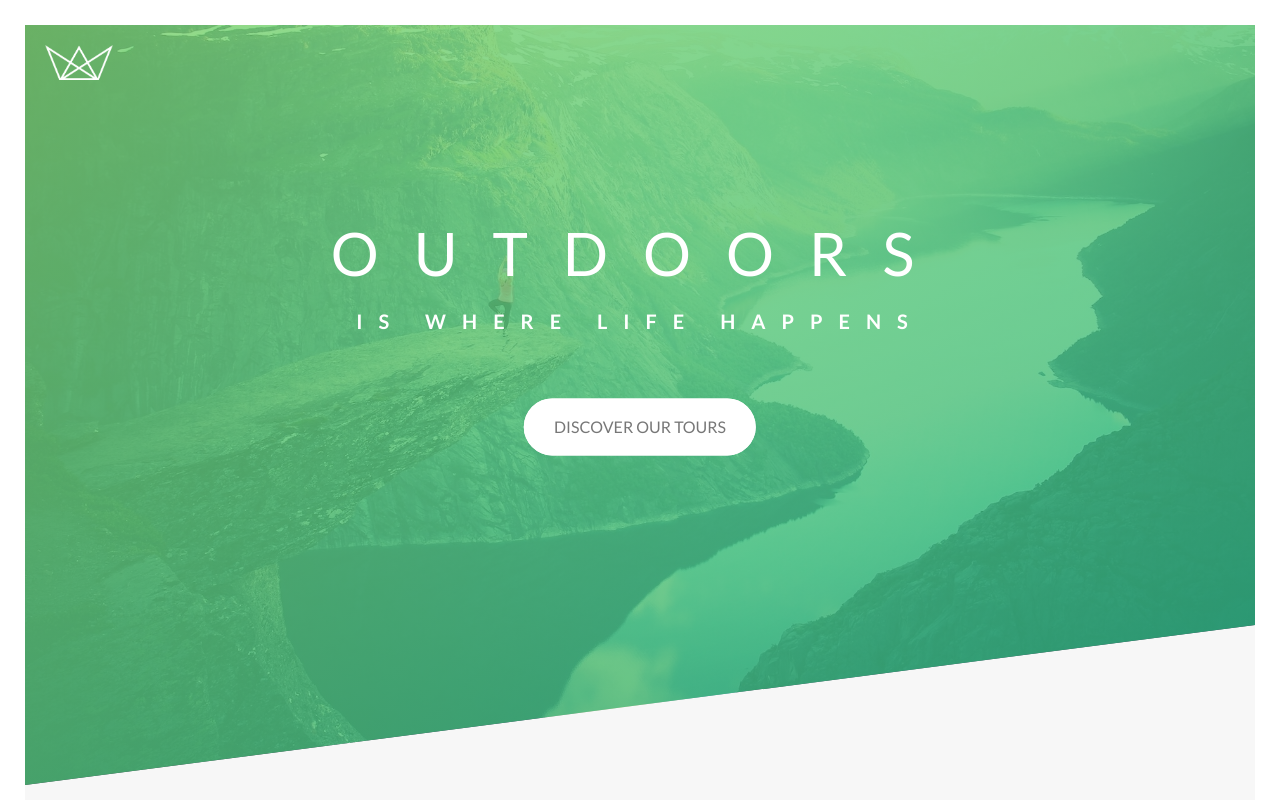
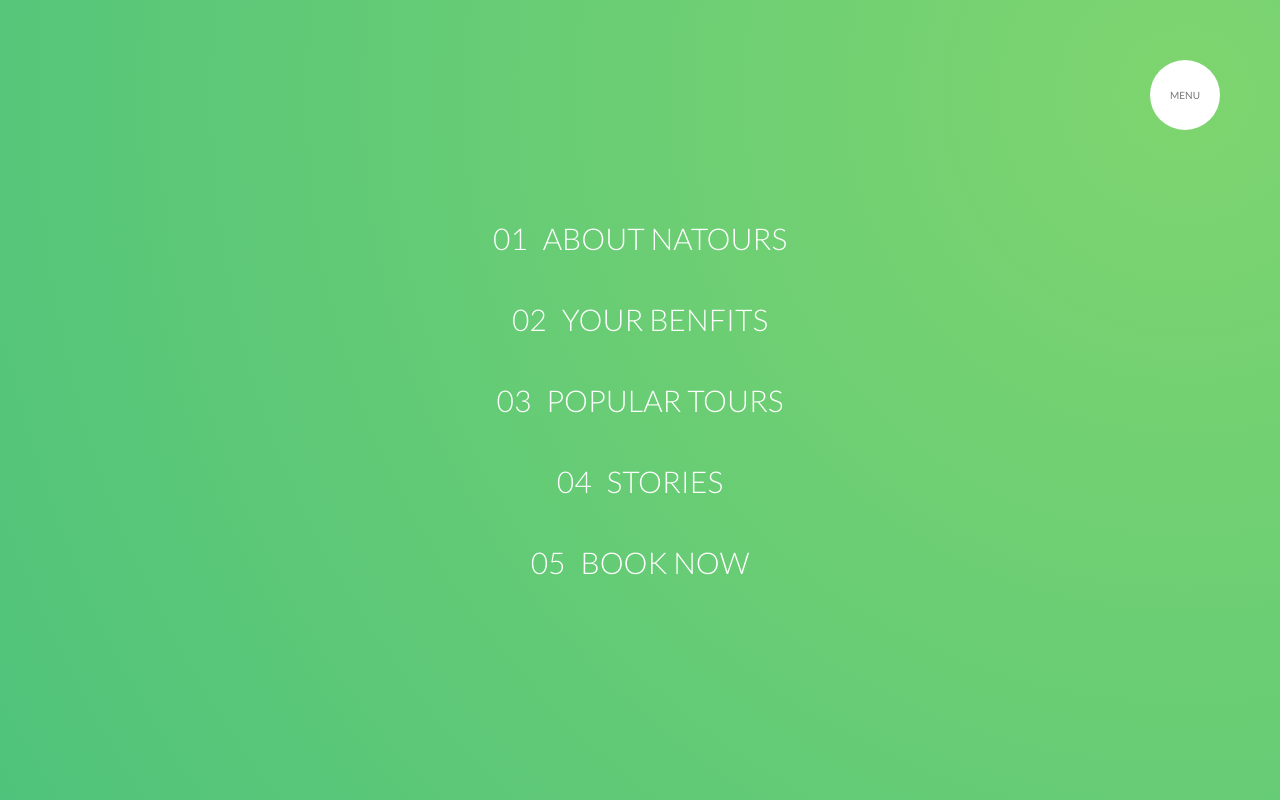
Before and after one commit to abdo-355/Natours, a website: page index.html in a window 1280 px wide. Shown: the top 800 px of the page. Drawn offline with nearby package versions, Linux system fonts and the light colour scheme; files that its build step writes are made by us from their sources.

Commit message:
add navigation button and apply initial styles to it

```diff
--- a/index.html
+++ b/index.html
@@ -15,6 +15,35 @@
     <title>Natours | Exciting tours for adventurous people</title>
   </head>
   <body>
+    <div class="navigation">
+      <input type="radio" class="navigation__checkbox" id="nav-toggle" />
+      <label for="nav-toggle" class="navigation__toggler">MENU</label>
+      <div class="navigation__background">&nbsp;</div>
+      <nav class="navigation__nav">
+        <ul class="navigation__list">
+          <li class="navigation__item">
+            <a href="#" class="navigation__link"
+              ><span>01</span>About Natours</a
+            >
+          </li>
+          <li class="navigation__item">
+            <a href="#" class="navigation__link"><span>02</span>Your benfits</a>
+          </li>
+          <li class="navigation__item">
+            <a href="#" class="navigation__link"
+              ><span>03</span>Popular tours</a
+            >
+          </li>
+          <li class="navigation__item">
+            <a href="#" class="navigation__link"><span>04</span>Stories</a>
+          </li>
+          <li class="navigation__item">
+            <a href="#" class="navigation__link"><span>05</span>Book now</a>
+          </li>
+        </ul>
+      </nav>
+    </div>
+
     <header class="header">
       <div class="header__logo-box">
         <img src="./img/logo-white.png" alt="logo" class="header__logo" />
--- /dev/null
+++ b/sass/layout/_navigation.scss
@@ -0,0 +1,94 @@
+.navigation {
+  &__checkbox {
+    display: none;
+  }
+
+  &__toggler {
+    background-color: $color-white;
+    height: 7rem;
+    width: 7rem;
+    border-radius: 50%;
+
+    position: fixed;
+    top: 6rem;
+    right: 6rem;
+    z-index: 999;
+    display: flex;
+    justify-content: center;
+    align-items: center;
+  }
+
+  &__background {
+    background-color: #fff;
+    height: 6rem;
+    width: 6rem;
+    border-radius: 50%;
+    position: fixed;
+    right: 6.5rem;
+    top: 6.5rem;
+    background-image: radial-gradient(
+      $color-primary-light,
+      $color-primary-dark
+    );
+    z-index: 99;
+
+    transform: scale(60);
+  }
+
+  &__nav {
+    height: 100vh;
+    width: 100%;
+    position: fixed;
+    top: 0;
+    right: 0;
+    z-index: 998;
+  }
+
+  &__list {
+    position: absolute;
+    top: 50%;
+    left: 50%;
+    transform: translate(-50%, -50%);
+
+    list-style: none;
+    text-align: center;
+  }
+
+  &__item {
+    margin: 1rem;
+  }
+
+  &__link {
+    &:link,
+    &:visited {
+      display: inline-block;
+      font-size: 3rem;
+      font-weight: 300;
+      padding: 1rem 2rem;
+      text-decoration: none;
+      text-transform: uppercase;
+      color: $color-white;
+      background-image: linear-gradient(
+        120deg,
+        transparent 0%,
+        transparent 50%,
+        $color-white 50%
+      );
+      background-size: 230%;
+      background-position: 1%;
+      transition: all 0.4s;
+
+      span {
+        margin-right: 1.5rem;
+        display: inline-block;
+      }
+    }
+
+    &:hover,
+    &:active {
+      background-position: 100%;
+      color: $color-primary;
+      transform: translateX(2rem);
+    }
+  }
+}
--- a/sass/main.scss
+++ b/sass/main.scss
@@ -19,4 +19,6 @@
 
 @import "grid/grid";
 
+@import "layout/navigation";
+
 @import "pages/home";
```
